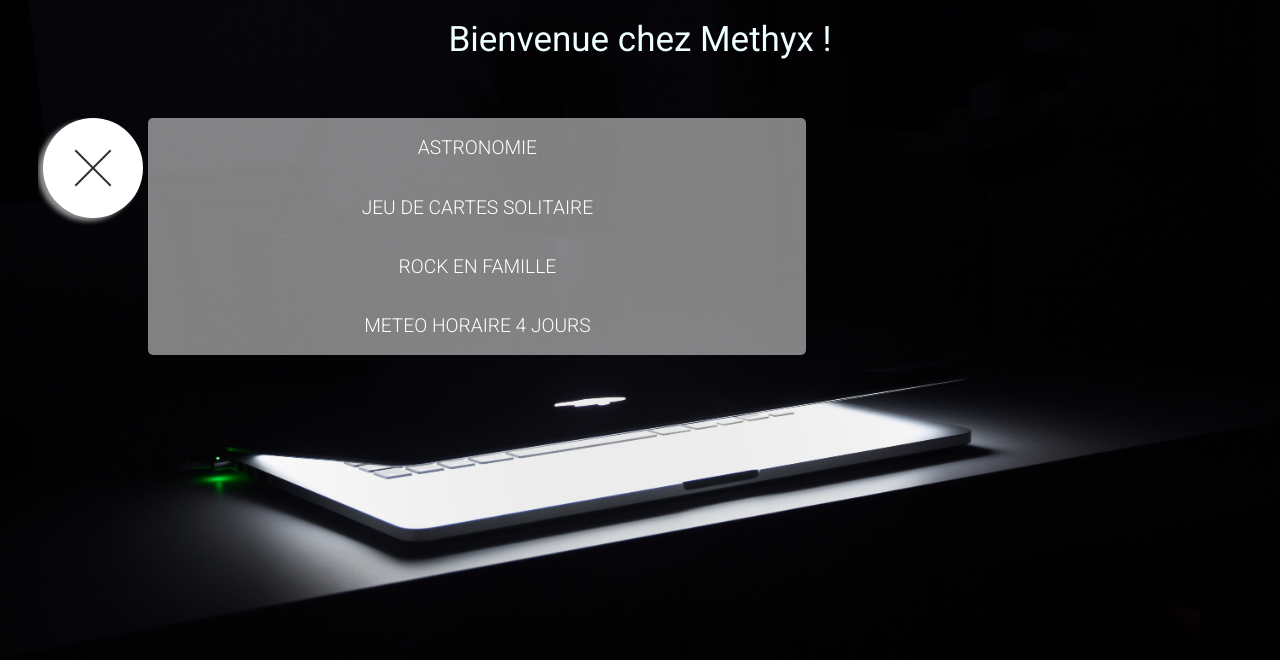
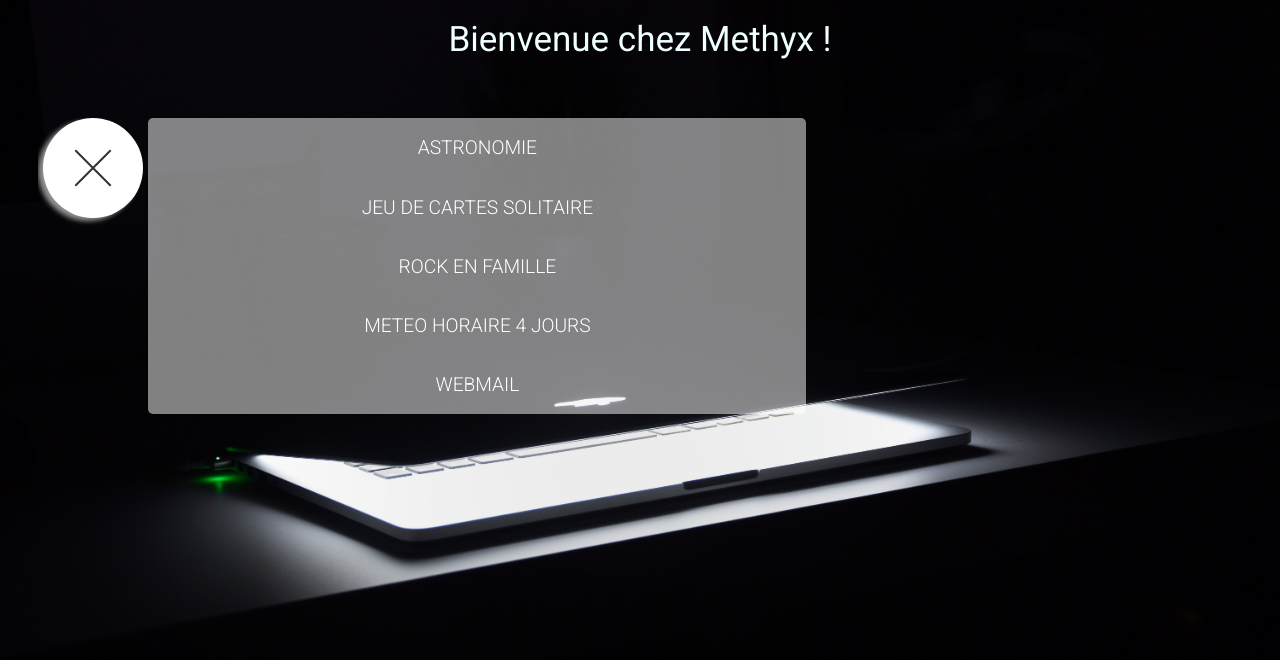
Before and after one commit to Methyx/Rpi-Soisy-Front, a React (Vite) app: page / in a window 1280 px wide. Both pictures are taken after a click on the element 93 px from the left and 168 px from the top of the page. Shown: the top 660 px of the page. Built offline with nearby package versions, Linux system fonts and the light colour scheme.

Commit message:
add webmail

```diff
--- a/src/Home/components/MenuBox.jsx
+++ b/src/Home/components/MenuBox.jsx
@@ -40,6 +40,11 @@ const MenuBox = () => {
               Meteo horaire 4 jours
             </Link>
           </li>
+          <li>
+            <Link className="nav-link" to="/webmail">
+              Webmail
+            </Link>
+          </li>
         </ul>
       </nav>
     </div>
```
